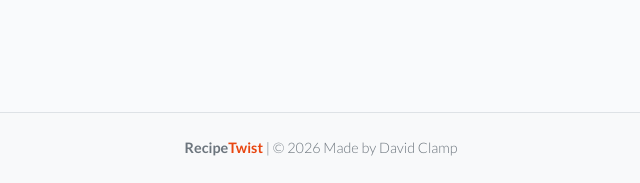
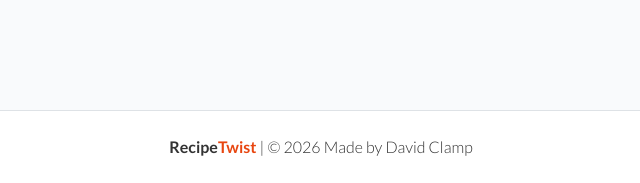
Before and after one commit to DavidClamp/recipe_project, a Django app: page / in a window 1280 px wide. Shown: the part 617-800 px from the top of the page, without its empty margins (319-959 px from the left). Run offline with Django 4.2, Linux system fonts and the light colour scheme; data that the repository does not hold is empty.

Commit message:
Modified footer background colour

```diff
--- a/static/css/style.css
+++ b/static/css/style.css
@@ -56,10 +56,6 @@ body, .main-bg {
     background-color: #f8f9fa;
     border-top: 1px solid #dee2e6;
 }
-/* .dark-bg {
-    background-color: #ffffff;
-    border-top: 1px solid #eee;
-} */
 
 footer p {
     color: #6c757d;
--- a/templates/base.html
+++ b/templates/base.html
@@ -104,22 +104,22 @@
     {% block content %}
      <!-- Content Goes here -->
     {% endblock content %}
+
 </main>
 
     <!-- Footer -->
-<footer class="footer mt-auto py-4 dark-bg">
-    <div class="container text-center">
-        <p class="m-0 text-black">
-            <strong>Recipe<span class="red-o">Twist</span></strong> |
-            &copy; 2026 Made by David Clamp
-        </p>
 
+<footer class="footer mt-auto py-4 bg-white border-top">
+    <div class="container text-center text-black">
+        <strong>Recipe<span class="red-o">Twist</span></strong> |
+        &copy; 2026 Made by David Clamp
     </div>
 </footer>
 
     <script src="https://cdn.jsdelivr.net/npm/bootstrap@5.0.1/dist/js/bootstrap.bundle.min.js"
         integrity="sha384-gtEjrD/SeCtmISkJkNUaaKMoLD0//ElJ19smozuHV6z3Iehds+3Ulb9Bn9Plx0x4" crossorigin="anonymous">
         </script>
+
 </body>
 
 </html>
```
